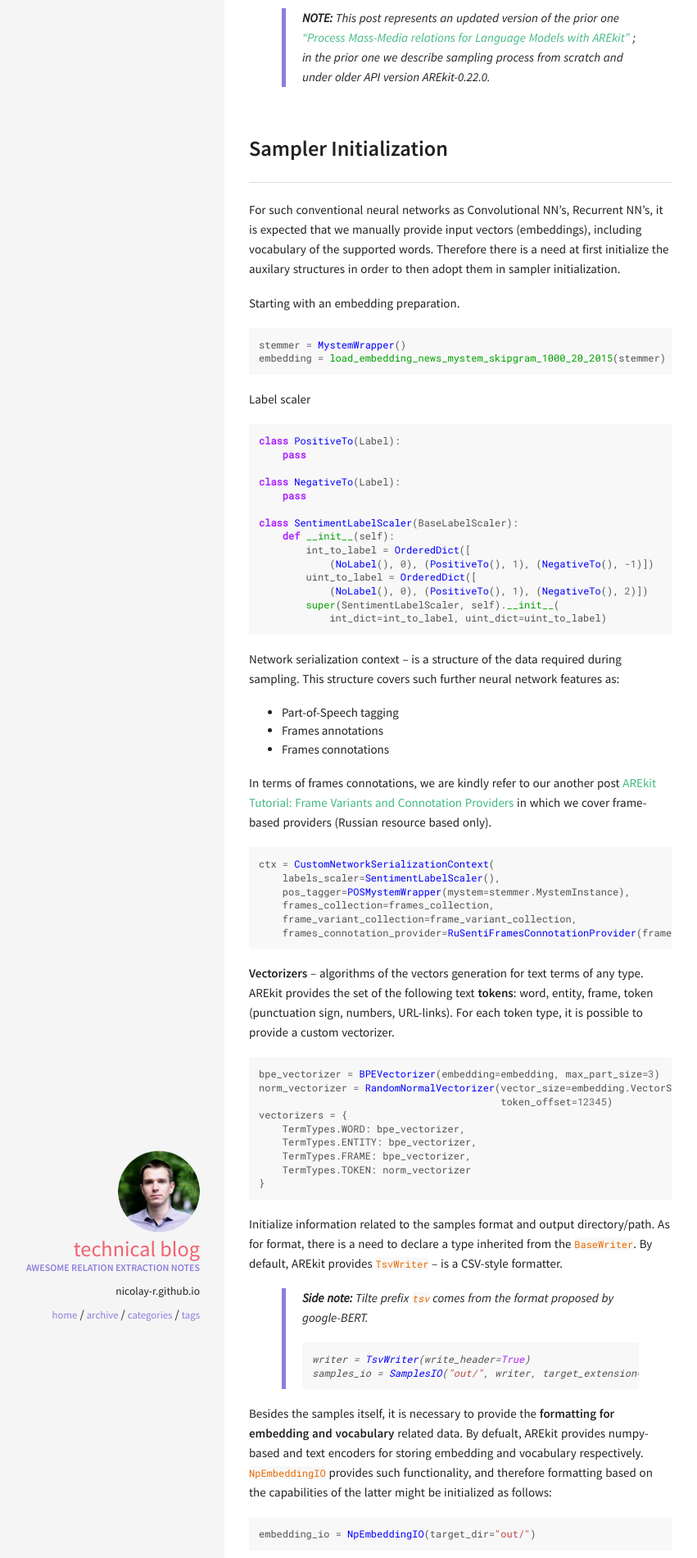
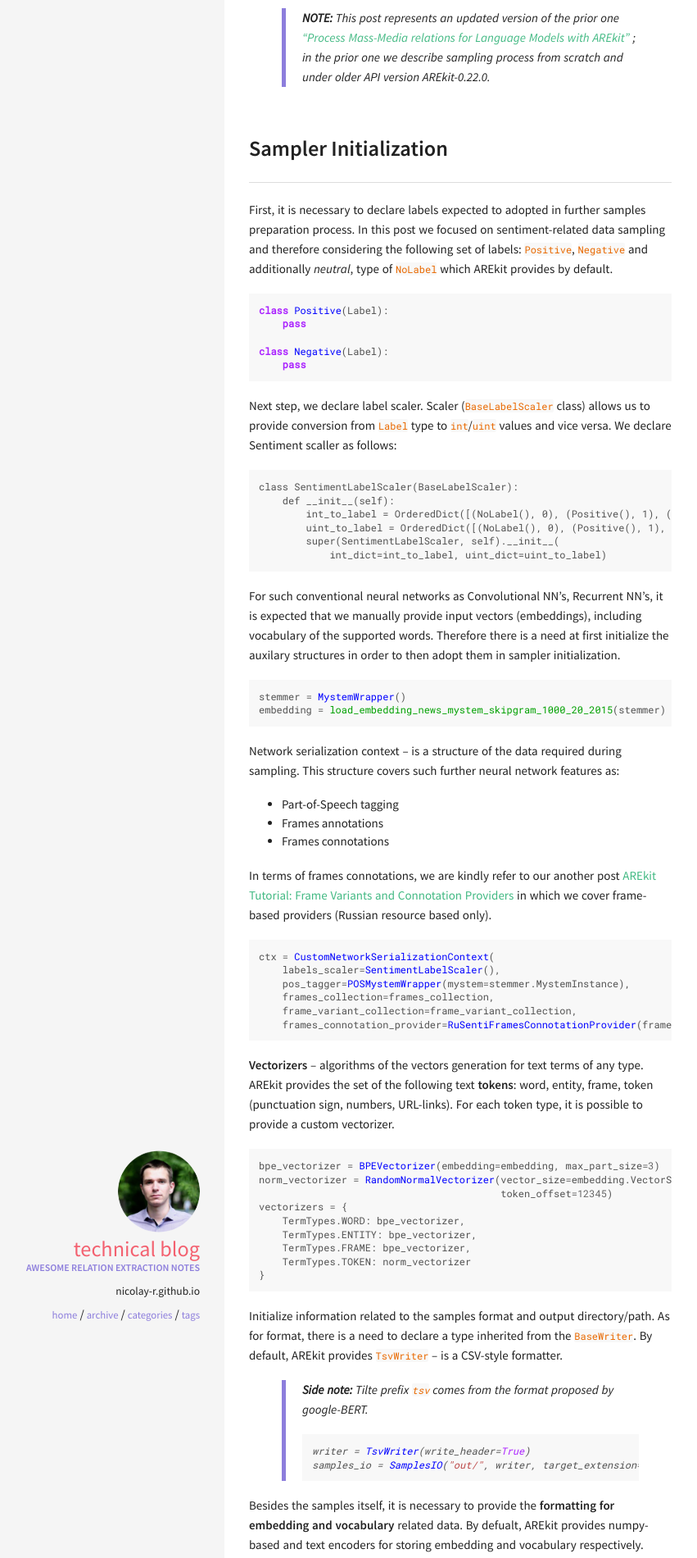
Before and after one commit to nicolay-r/blog, a Jekyll site: the page built from _posts/2022-09-13-arekit-sampling-networks.md, in a window 1280 px wide. Shown: the part 319-2219 px from the top of the page at 82% size, without its empty margins (46-897 px from the left). Built offline with Jekyll 4.4.1, drawn with Linux system fonts in a browser that asks for light colours.

Commit message:
Update 2022-09-13-arekit-sampling-networks.md

````diff
--- a/_posts/2022-09-13-arekit-sampling-networks.md
+++ b/_posts/2022-09-13-arekit-sampling-networks.md
@@ -15,34 +15,40 @@ tags: [AREkit, Samples, Neural Networks, CNN, RNN]
 
 ## Sampler Initialization
 
+First, it is necessary to declare labels expected to adopted in further samples preparation process.
+In this post we focused on sentiment-related data sampling and therefore considering the following set of labels:
+`Positive`, `Negative` and additionally *neutral*, type of `NoLabel` which AREkit provides by default.
+
+```python
+class Positive(Label):
+    pass
+
+class Negative(Label):
+    pass
+```
+
+Next step, we declare label scaler.
+Scaler (`BaseLabelScaler` class) allows us to provide conversion from `Label` type to `int`/`uint` values and vice versa.
+We declare Sentiment scaller as follows:
+
+```
+class SentimentLabelScaler(BaseLabelScaler):
+    def __init__(self):
+        int_to_label = OrderedDict([(NoLabel(), 0), (Positive(), 1), (Negative(), -1)])
+        uint_to_label = OrderedDict([(NoLabel(), 0), (Positive(), 1), (Negative(), 2)])
+        super(SentimentLabelScaler, self).__init__(
+            int_dict=int_to_label, uint_dict=uint_to_label)
+```
+
 For such conventional neural networks as Convolutional NN's, Recurrent NN's,
 it is expected that we manually provide input vectors (embeddings),
 including vocabulary of the supported words.
 Therefore there is a need at first initialize the auxilary structures in order
 to then adopt them in sampler initialization.
 
-Starting with an embedding preparation.
 ```python
 stemmer = MystemWrapper()
 embedding = load_embedding_news_mystem_skipgram_1000_20_2015(stemmer)
-```
-
-Label scaler
-```python
-class PositiveTo(Label):
-    pass
-
-class NegativeTo(Label):
-    pass
-
-class SentimentLabelScaler(BaseLabelScaler):
-    def __init__(self):
-        int_to_label = OrderedDict([
-            (NoLabel(), 0), (PositiveTo(), 1), (NegativeTo(), -1)])
-        uint_to_label = OrderedDict([
-            (NoLabel(), 0), (PositiveTo(), 1), (NegativeTo(), 2)])
-        super(SentimentLabelScaler, self).__init__(
-            int_dict=int_to_label, uint_dict=uint_to_label)
 ```
 
 Network serialization context -- is a structure of the data required during sampling.
@@ -96,7 +102,6 @@ might be initialized as follows:
 embedding_io = NpEmbeddingIO(target_dir="out/")
 ```
 
-
 And now, we are finally ready to compose our serializer!
 The latter represents a pipeline item, -- is an object which might be embedded into AREkit pipelines.
 
````
